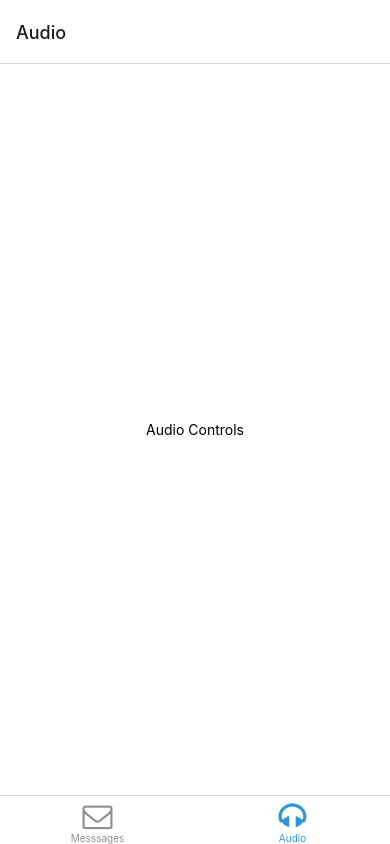
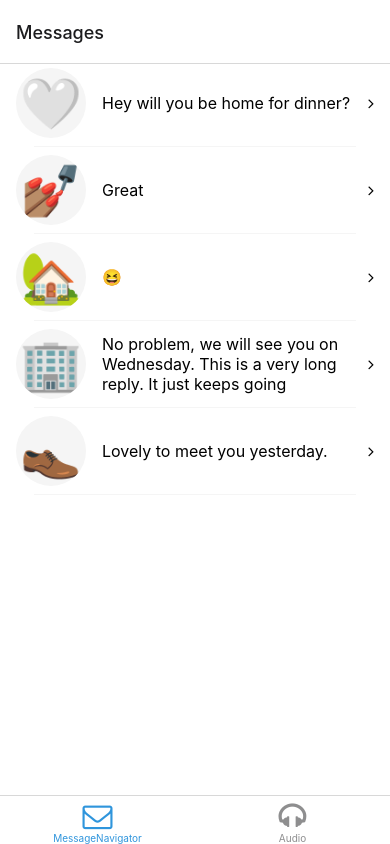
Before and after one commit to bmacnish/gauntlet, a React Native app: screen /MessageNavigator in a window 390 px wide. Built offline with nearby package versions, Linux system fonts and the light colour scheme; what expo-linking would draw is missing.

Commit message:
Rename customNavigator to MessageNavigator

```diff
--- a/navigation/customNavigation.tsx
+++ b/navigation/MessageNavigator.tsx
@@ -9,14 +9,15 @@ export default function MessageNavigator() {
   return (
     <Stack.Navigator>
       <Stack.Screen
-        name="MessageList"
+        name="Messages"
         component={MessageListScreen}
-        options={{ headerShown: false }}
       />
       <Stack.Screen
-        name="MessageDetailsScreen"
+        name="Name"
         component={MessageDetailsScreen}
-        options={{ headerShown: false }}
+        options={{
+          title: 'xxx'
+        }}
       />
     </Stack.Navigator>
   )
--- a/navigation/index.tsx
+++ b/navigation/index.tsx
@@ -26,7 +26,7 @@ import {
   RootTabScreenProps,
 } from '../types'
 import LinkingConfiguration from './LinkingConfiguration'
-import MessageNavigator from './customNavigation'
+import MessageNavigator from './MessageNavigator'
 
 export default function Navigation({
   colorScheme,
@@ -80,16 +80,16 @@ function BottomTabNavigator() {
 
   return (
     <BottomTab.Navigator
-      initialRouteName="AudioControls"
+      initialRouteName="MessageNavigator"
       screenOptions={{
         tabBarActiveTintColor: Colors[colorScheme].tint,
       }}
     >
       <BottomTab.Screen
-        name="Messages"
+        name="MessageNavigator"
         component={MessageNavigator}
-        options={({ navigation }: RootTabScreenProps<'Messages'>) => ({
-          title: 'Messsages',
+        options={({ navigation }: RootTabScreenProps<'MessageNavigator'>) => ({
+          headerShown: false,
           tabBarIcon: ({ color }) => (
             <TabBarIcon name="envelope-o" color={color} />
           ),
```
